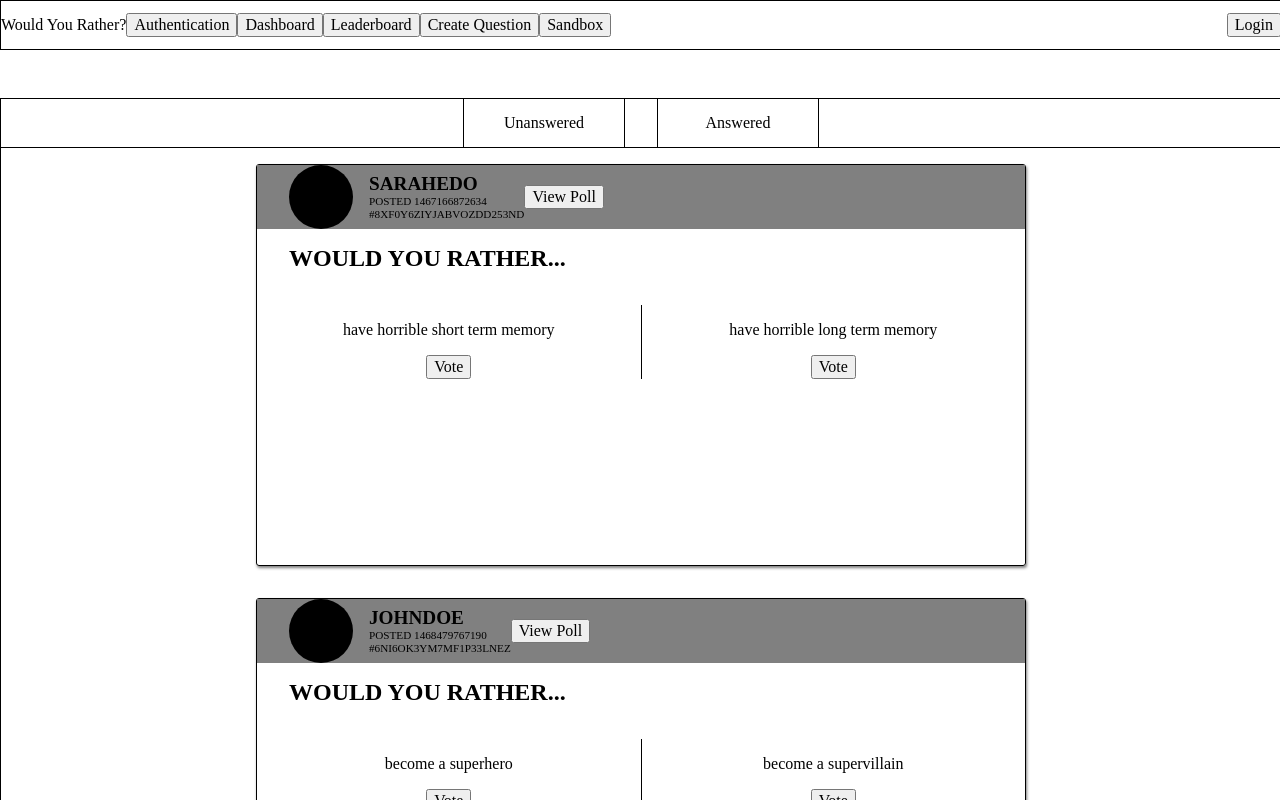
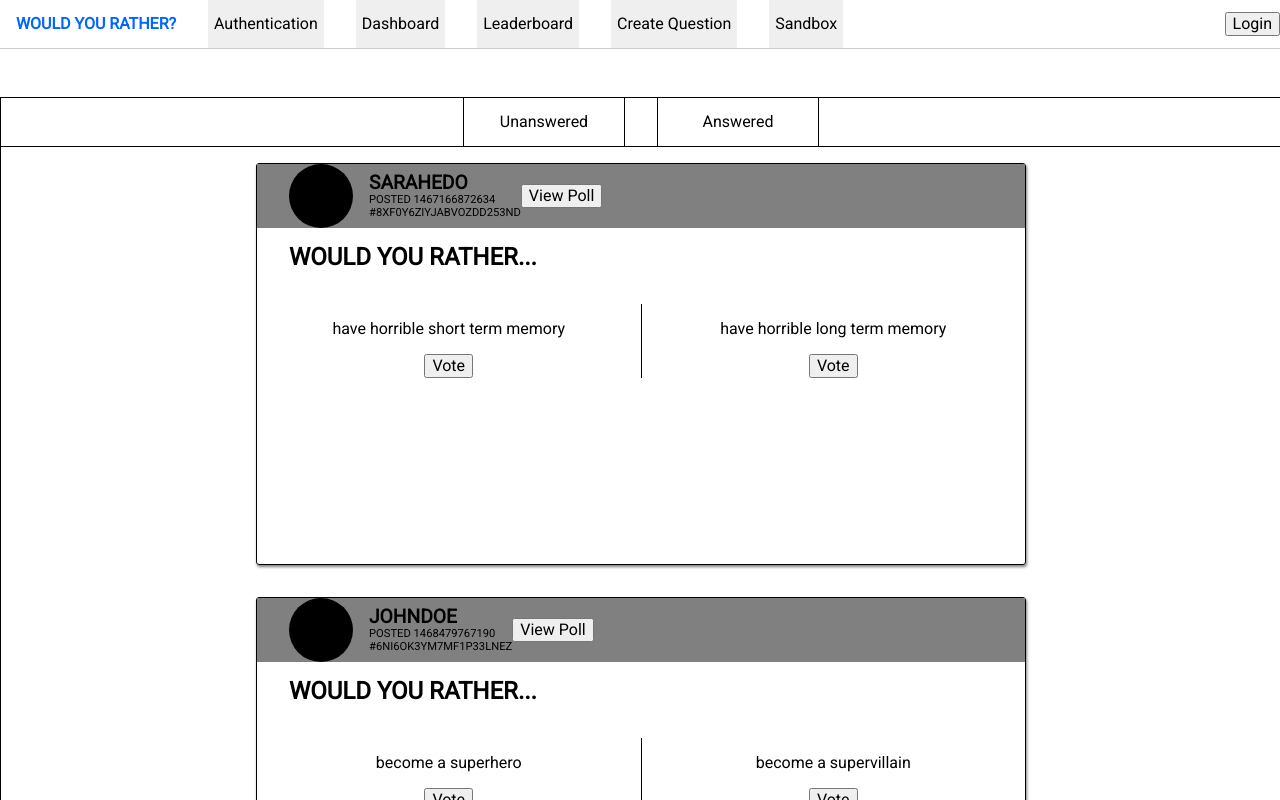
Before and after one commit to thejoshcooter/u-would-you-rather, a React (Create React App) app: page /dashboard in a window 1280 px wide. Shown: the top 800 px of the page. Built offline with nearby package versions, Linux system fonts and the light colour scheme.

Commit message:
add styling to main menu

```diff
--- a/public/index.html
+++ b/public/index.html
@@ -24,6 +24,8 @@
       work correctly both with client-side routing and a non-root public URL.
       Learn how to configure a non-root public URL by running `npm run build`.
     -->
+    <link rel="preconnect" href="https://fonts.gstatic.com">
+    <link href="https://fonts.googleapis.com/css2?family=Roboto&display=swap" rel="stylesheet">
     <title>React App</title>
   </head>
   <body>
--- a/src/components/MainMenu.js
+++ b/src/components/MainMenu.js
@@ -6,6 +6,8 @@ import { Link, useHistory } from 'react-router-dom'
 const MainMenu = () => {
     const history = useHistory()
     const auth = useSelector((state) => state.auth)
+    const user = useSelector(state => state.users.data).filter(user => user.id === auth.userId)[0]
+    console.log('USER CHECK ', user)
 
     useEffect(() => {
         console.log('*** MAIN MENU MOUNTED ***')
@@ -20,7 +22,7 @@ const MainMenu = () => {
         <>
         <Menu>
             <Container>
-                <Logo>Would You Rather?</Logo>
+                <Logo><span>Would You Rather?</span></Logo>
 
                 <Nav>
                     <Link to='/'><button>Authentication</button></Link>
@@ -32,6 +34,8 @@ const MainMenu = () => {
 
                 {localStorage.getItem('authenticatedUser') && (
                     <Account>
+                        <Avatar image={''}>
+                        </Avatar>
                         <h3>{auth.user}</h3>
                         <button onClick={onLogout}>Logout</button>
                     </Account>
@@ -51,7 +55,7 @@ const MainMenu = () => {
 const Menu = styled.div`
     width: 100%;
     height: 3rem;
-    border: 1px solid black;
+    border-bottom: 1px solid rgba(0, 0, 0, 0.2);
 `
 
 const Container = styled.div`
@@ -66,11 +70,32 @@ const Container = styled.div`
 `
 
 const Logo = styled.div`
+    width: 12rem;
+    height: 100%;
+    display: flex;
+    flex-flow: colum nowrap;
+    justify-content: center;
+    align-items: center;
 
+    span {
+        text-transform: uppercase;
+        font-weight: bold;
+        color: #0066FF;
+    }
 `
 
 const Nav = styled.div`
+    height: 100%;
 
+    button {
+        height: 100%;
+        border: none;
+        margin: 0 1rem;
+    }
+
+    button:hover {
+        border-bottom: 2px solid #0066FF;
+    }
 `
 
 const Account = styled.div`
@@ -81,4 +106,12 @@ const Account = styled.div`
     align-items: center;
 `
 
+const Avatar = styled.div`
+    width: 2.5rem;
+    height: 2.5rem;
+    border-radius: 100px;
+    background-image: url(${props => props.image});
+    background-size: cover;
+`
+
 export default MainMenu
--- a/src/data/_DATA.js
+++ b/src/data/_DATA.js
@@ -2,7 +2,7 @@ let users = {
     sarahedo: {
       id: 'sarahedo',
       name: 'Sarah Edo',
-      avatarURL: '',
+      avatarURL: 'https://th.bing.com/th/id/Re67e914432328dd83626e315f1568f63?rik=aKT93stm8V6pHA&riu=http%3a%2f%2fdiscordemoji.com%2fassets%2femoji%2fSmillingZeroTwo.png&ehk=rr%2f%2fLHJdpJxnp59zVZO6aMJBuH17dtpCmxwwdADxm64%3d&risl=&pid=ImgRaw',
       answers: {
         "8xf0y6ziyjabvozdd253nd": 'optionOne',
         "6ni6ok3ym7mf1p33lnez": 'optionTwo',
--- a/src/styles/Reset.js
+++ b/src/styles/Reset.js
@@ -13,6 +13,7 @@ html {
 
 body {
   margin: 0;
+  font-family: 'Roboto', arial, sans-serif;
 }
 
 
```
